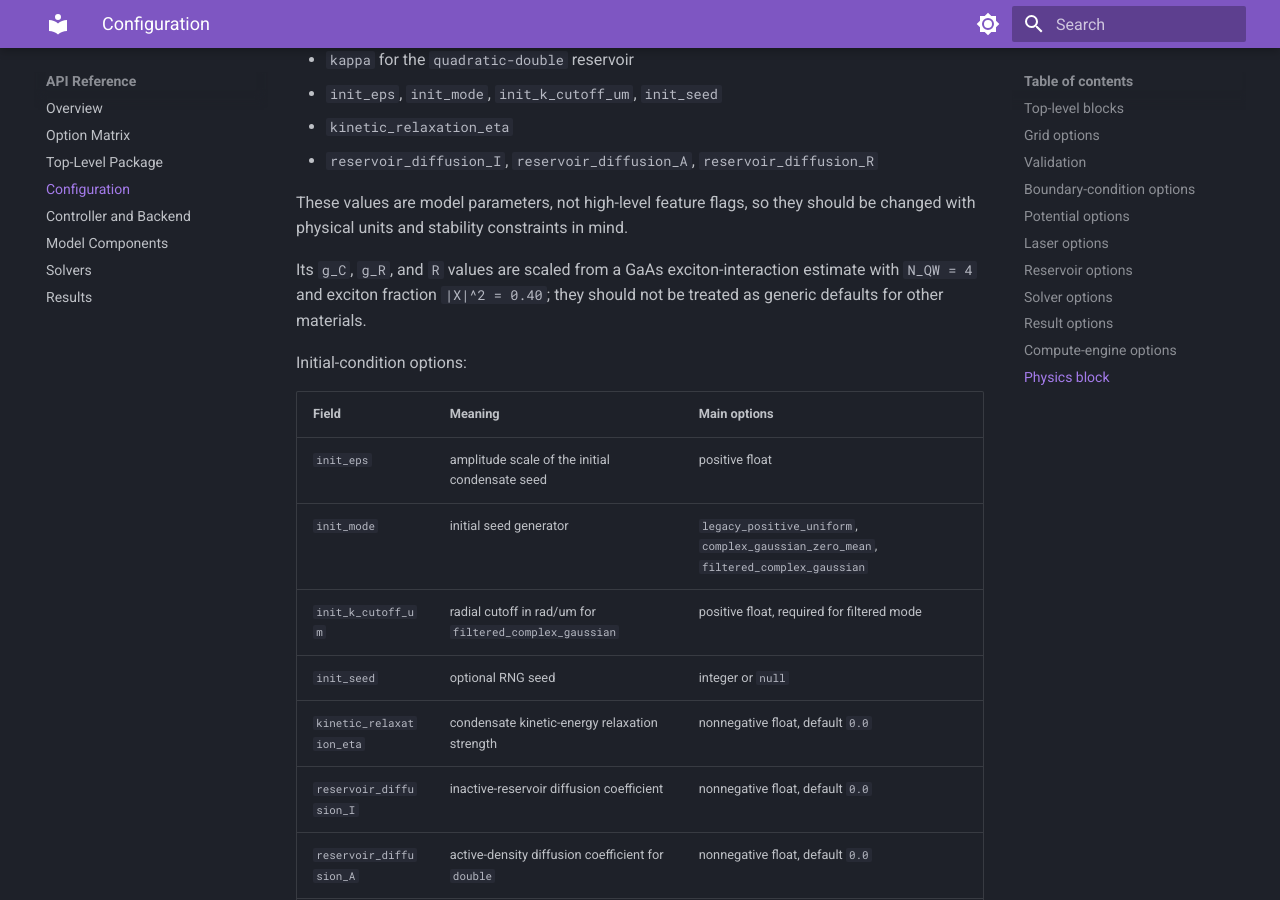
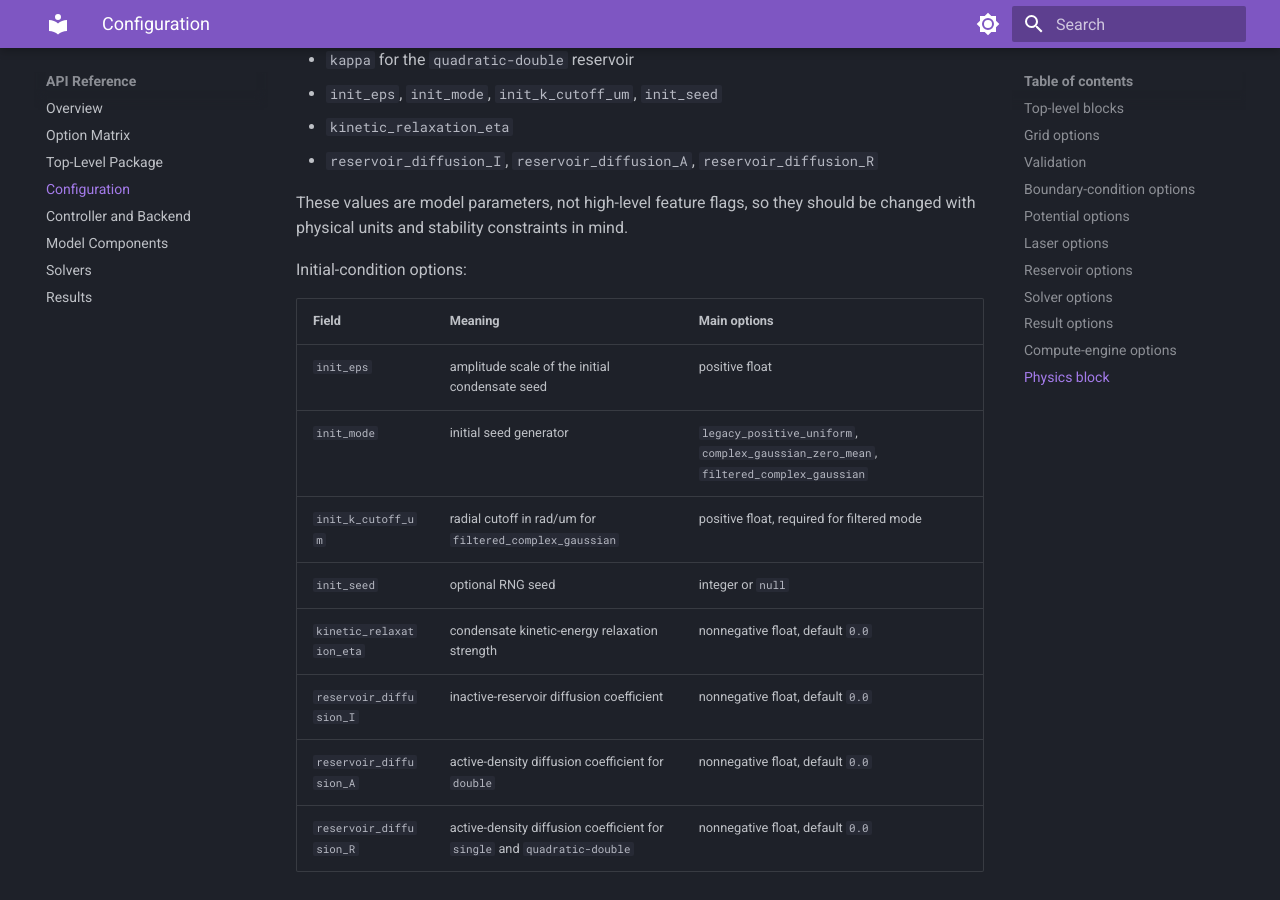
Before and after one commit to jakrog01/Polarism, an MkDocs documentation site: the page built from docs/api/configuration.md, in a window 1280 px wide and 900 px high, scrolled down 6138 px. Built offline with MkDocs 1.6.1 and Material for MkDocs 9.7.7, drawn with Linux system fonts in a browser that asks for light colours.

Commit message:
Update docs wording

```diff
--- a/docs/api/configuration.md
+++ b/docs/api/configuration.md
@@ -177,11 +177,6 @@ The `physics` block stores the scalar coefficients entering the condensate and r
 
 These values are model parameters, not high-level feature flags, so they should be changed with physical units and stability constraints in mind.
 
-Its
-`g_C`, `g_R`, and `R` values are scaled from a GaAs exciton-interaction estimate
-with `N_QW = 4` and exciton fraction `|X|^2 = 0.40`; they should not be treated
-as generic defaults for other materials.
-
 Initial-condition options:
 
 | Field | Meaning | Main options |
```
